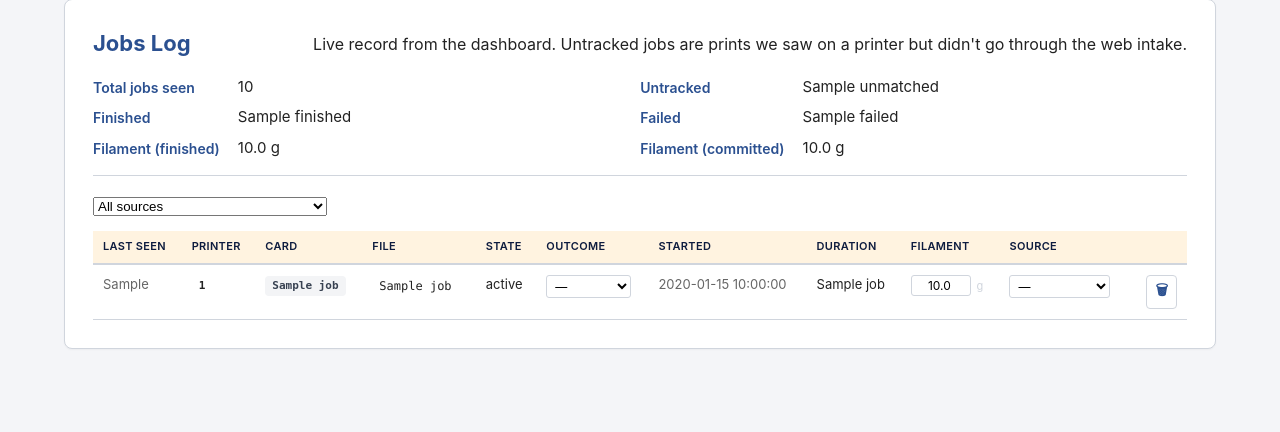
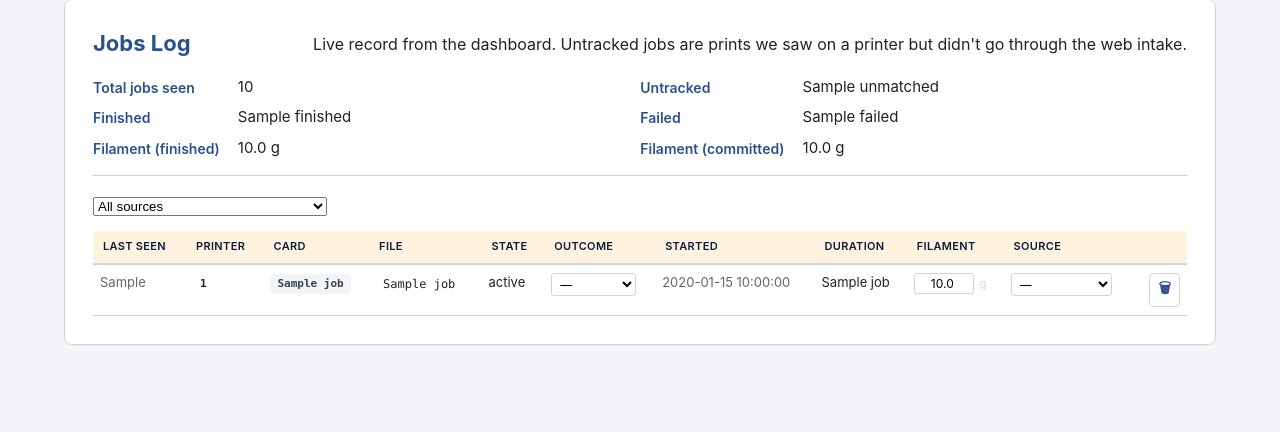
Before and after one commit to alex-nedelkoff/bambucli, a FastAPI app: template templates/jobs.html in a window 1280 px wide. Shown: the part 132-564 px from the top of the page. Run offline with FastAPI, Linux system fonts and the light colour scheme; the template is opened without the code that fills it: most values are stand-ins (such as "Sample title", 1, 10 or a date in 2020); some libraries are stand-ins or nearby versions.

Commit message:
fix(jobs): contain the wide table (horizontal scroll, tighter padding)
The 11-column Jobs Log table overflowed the card on narrower viewports. Wrap it in a .table-scroll (overflow-x:auto) so it scrolls within the card instead of spilling off the page, and trim history-table cell padding 10px -> 8px/7px so it fits without scrolling on wider screens.

Co-Authored-By: Claude Opus 4.8 (1M context) <noreply@anthropic.com>

```diff
--- a/static/style.css
+++ b/static/style.css
@@ -475,10 +475,13 @@ table.uploads .inspecting-cell {
   white-space: nowrap;
 }
 .history-table td {
-  padding: 10px;
+  padding: 8px 7px;
   border-bottom: 1px solid var(--border);
   vertical-align: top;
 }
+/* Keep wide tables (e.g. the Jobs Log) inside the card — scroll instead of
+   overflowing the page when there are more columns than the viewport fits. */
+.table-scroll { overflow-x: auto; -webkit-overflow-scrolling: touch; }
 .history-table .ts-cell { color: var(--muted); white-space: nowrap; }
 .history-table .ts-cell small { color: var(--muted); font-size: 11px; }
 .history-table .card-num { color: var(--muted); font-family: ui-monospace, monospace; font-size: 11px; }
--- a/templates/jobs.html
+++ b/templates/jobs.html
@@ -28,6 +28,7 @@
   </div>
 
   {% if jobs %}
+  <div class="table-scroll">
   <table class="history-table">
     <thead>
       <tr>
@@ -100,6 +101,7 @@
       {% endfor %}
     </tbody>
   </table>
+  </div>
   <p id="jobs-empty" class="empty-msg" style="display:none;">No jobs match this filter.</p>
   {% else %}
   <p class="empty-msg">No jobs observed yet — the dashboard logs every print as it sees it on MQTT.</p>
```
